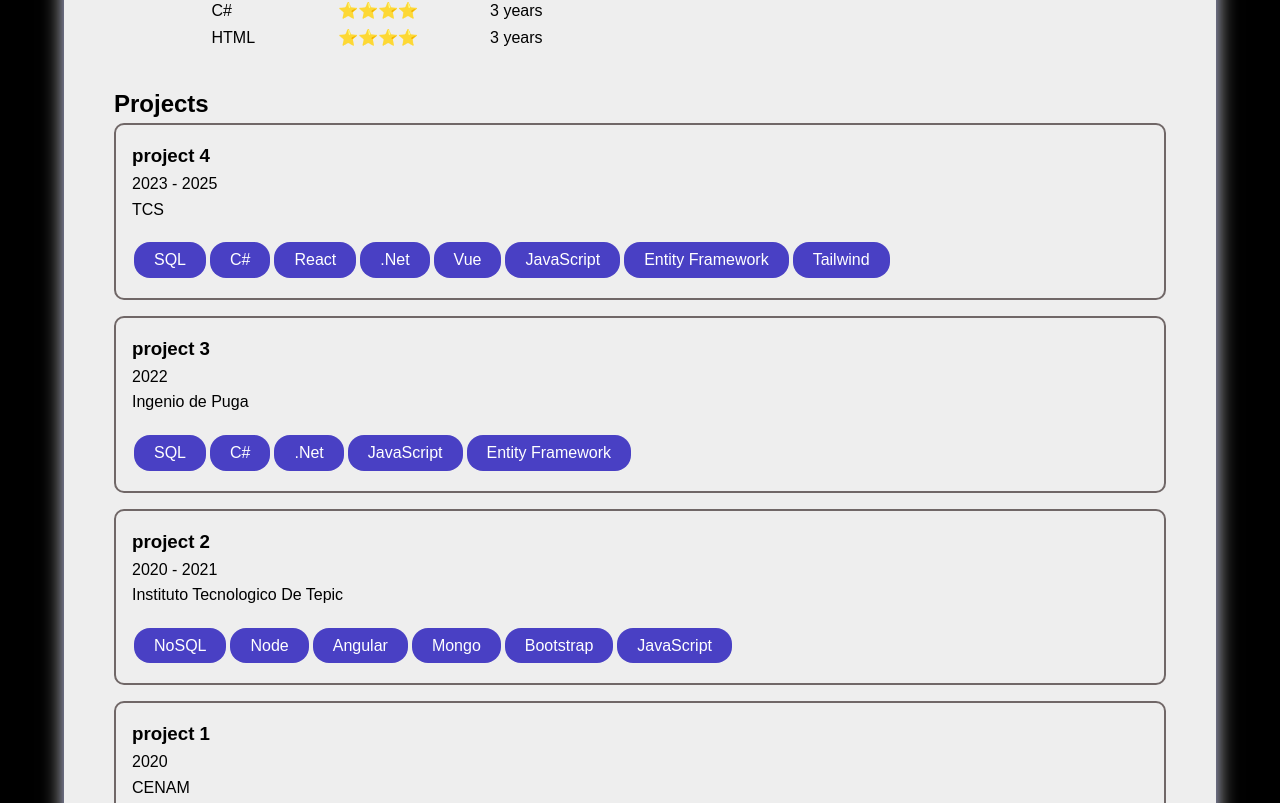
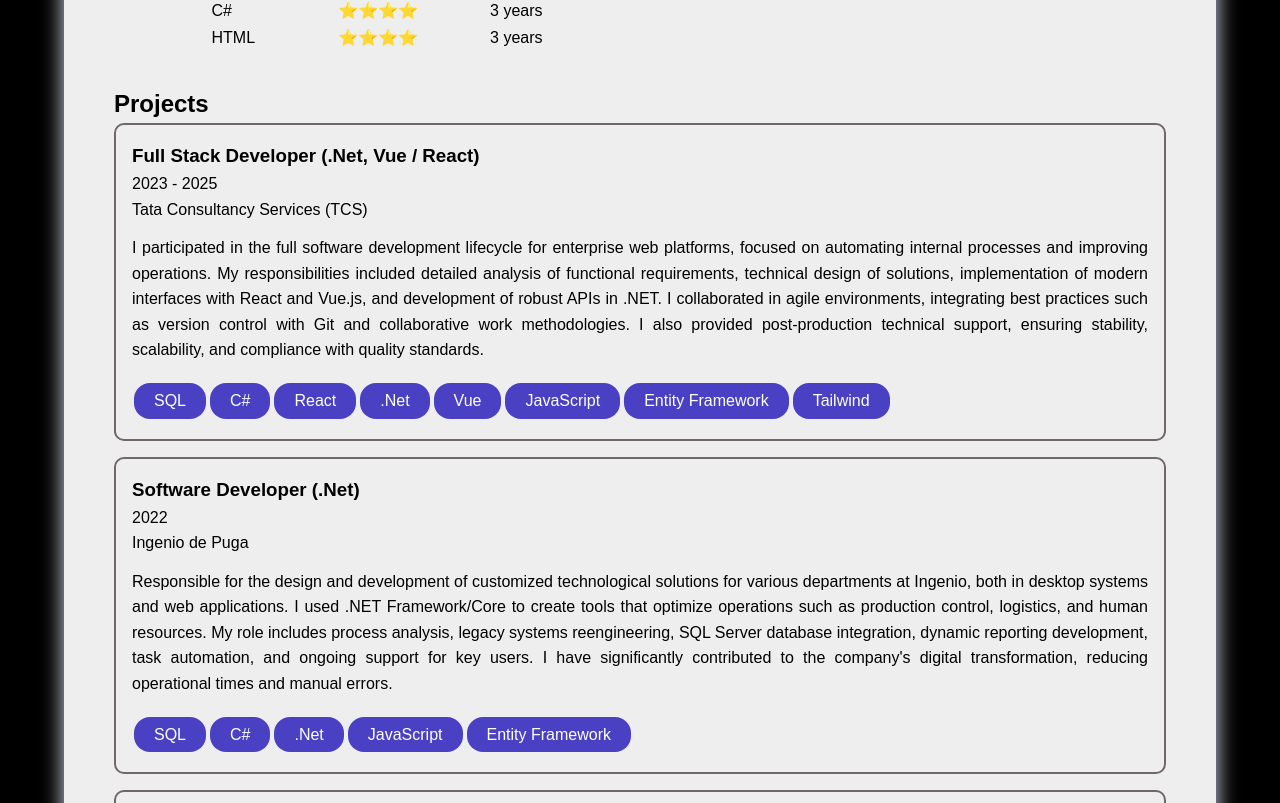
Before and after one commit to carlosValencia01/personal-page, a React (Vite) app: page / in a window 1280 px wide. Shown: the part 837-1640 px from the top of the page. Built offline with nearby package versions, Linux system fonts and the light colour scheme.

Commit message:
finish english content

```diff
--- a/src/Pages/AboutMe/AboutMe.jsx
+++ b/src/Pages/AboutMe/AboutMe.jsx
@@ -145,7 +145,7 @@ export const AboutMe = () => {
                         <h3>Ingeniería en Sistemas Computacionales</h3>
                         <p>Instituto Tecnológico de Tepic, Nayarit, Mexico</p>
                         <span>2014 - 2019</span>
-                        <p className='education-content'>Formación sólida en estructuras de datos, algoritmos, bases de datos y desarrollo de software. Participación en proyectos académicos orientados al desarrollo web full stack.</p>
+                        <p className='education-content'>{t('content-education')}</p>
                     </div>
                 </div>
                 <div id='lifestyle'>
--- a/src/Pages/AboutMe/projectInfoEn.js
+++ b/src/Pages/AboutMe/projectInfoEn.js
@@ -1,34 +1,37 @@
 export const projectsEn = [
     {
         id:4,
-        name:'project 4',
+        name:'Full Stack Developer (.Net, Vue / React)',
         duration:'2023 - 2025',
-        compani:'TCS',
-        description:'',
+        compani:'Tata Consultancy Services (TCS)',
+        description:'I participated in the full software development lifecycle for enterprise web platforms, focused on automating internal processes and improving operations. My responsibilities included detailed analysis of functional requirements, technical design of solutions, implementation of modern interfaces with React and Vue.js, and development of robust APIs in .NET. I collaborated in agile environments, integrating best practices such as version control with Git and collaborative work methodologies. I also provided post-production technical support, ensuring stability, scalability, and compliance with quality standards.',
         technologies:['SQL','C#','React','.Net','Vue','JavaScript','Entity Framework', 'Tailwind']
     },
     {
         id:3,
-        name:'project 3',
+        name:'Software Developer (.Net)',
         duration:'2022',
         compani:'Ingenio de Puga',
-        description:'',
+        description:`Responsible for the design and development of customized technological solutions for various departments at Ingenio, both in desktop systems and web applications. I used .NET Framework/Core to create tools that optimize operations such as production control, logistics, and human resources.
+        My role includes process analysis, legacy systems reengineering, SQL Server database integration, dynamic reporting development, task automation, and ongoing support for key users. I have significantly contributed to the company's digital transformation, reducing operational times and manual errors.`,
         technologies:['SQL','C#','.Net','JavaScript','Entity Framework']
     },
     {
         id:2,
-        name:'project 2',
-        duration:'2020 - 2021',
+        name:'Full Stack Developer (MEAN)',
+        duration:'October 2020 - February 2021',
         compani:'Instituto Tecnologico De Tepic',
-        description:'',
+        description:`I participated in the design and development of a web platform for managing student social services, using the MEAN stack (MongoDB, Express.js, Angular, Node.js).
+        The system allows students to register, view, and track their projects, while administrators can validate information, generate reports, and maintain communication with users. I implemented JWT authentication, RESTful architecture, and responsive design, improving the institution's administrative efficiency.`,
         technologies:['NoSQL','Node','Angular','Mongo','Bootstrap','JavaScript']
     },
     {
         id:1,
-        name:'project 1',
-        duration:'2020',
-        compani:'CENAM',
-        description:'',
+        name:'Web Developer (.Net)',
+        duration:'February 2020 - June 2020',
+        compani:'CENAM – Centro Nacional de Metrología',
+        description:`I collaborated on the development of an internal web platform for managing users, roles, and customized features for CENAM staff. Using .NET MVC, I designed clean and secure interfaces, along with optimized database structures for rapid query and scalability.
+        The system included role-based authentication, permission management, and modules tailored to the specific needs of different technical areas. This solution contributed to more organized, secure, and centralized information management.`,
         technologies:['SQL','C#','.Net','JavaScript']
     }
 ]
--- a/src/Pages/AboutMe/projectInfoEs.js
+++ b/src/Pages/AboutMe/projectInfoEs.js
@@ -4,7 +4,7 @@ export const projectsEs = [
         name:'Desarrollador Full Stack (.Net, Vue / React)',
         duration:'2023 - 2025',
         compani:'Tata Consultancy Services (TCS)',
-        description:`Participé en el ciclo completo de vida de desarrollo de software para plataformas web empresariales, orientadas a la automatización de procesos internos y mejora operativa. Mis responsabilidades incluyeron el análisis detallado de requerimientos funcionales, diseño técnico de soluciones, implementación de interfaces modernas con React y Vue.js, y desarrollo de APIs robustas en .NET Core.
+        description:`Participé en el ciclo completo de vida de desarrollo de software para plataformas web empresariales, orientadas a la automatización de procesos internos y mejora operativa. Mis responsabilidades incluyeron el análisis detallado de requerimientos funcionales, diseño técnico de soluciones, implementación de interfaces modernas con React y Vue.js, y desarrollo de APIs robustas en .NET.
         Colaboré en entornos ágiles, integrando buenas prácticas como control de versiones con Git y metodologías de trabajo colaborativo. Además, brindé soporte técnico postproducción, asegurando estabilidad, escalabilidad y cumplimiento de estándares de calidad.`,
         technologies:['SQL','C#','React','.Net','Vue','JavaScript','Entity Framework', 'Tailwind']
     },
@@ -20,7 +20,7 @@ export const projectsEs = [
     {
         id:2,
         name:'Desarrollador Full Stack (MEAN)',
-        duration:'Octubre 2020 -febrero 2021',
+        duration:'Octubre 2020 - Febrero 2021',
         compani:'Instituto Tecnologico De Tepic',
         description:`Participe en el diseño y desarrollo de una plataforma web para la gestión del servicio social estudiantil, utilizando el stack MEAN (MongoDB, Express.js, Angular, Node.js).
         El sistema permite a los estudiantes registrar, consultar y dar seguimiento a sus proyectos, mientras que los administradores pueden validar información, generar reportes y mantener comunicación con los usuarios. Implementé autenticación JWT, arquitectura RESTful y diseño responsivo, mejorando la eficiencia administrativa de la institución.`,
--- a/src/locales/en/translation.json
+++ b/src/locales/en/translation.json
@@ -13,6 +13,7 @@
     "section-lifestyle":"Hobbies and lifestyle",
     "section-contact":"Contact",
     "content-about": "👋 Hello! I'm a Full Stack developer focused on building modern, efficient, and scalable web solutions.\n\nI combine the best of the frontend with React and the power of the backend with C# and .NET to develop robust applications that provide real value to users.\n\nI'm passionate about constantly learning, solving complex problems, and working on challenging projects.\n\nBesides programming, I enjoy improving my technical skills, collaborating with teams, and staying up to date with the latest trends in web development.\n\nWelcome to my site: here you will find information about some of the projects that reflect my working style, my focus on code quality, and my commitment to excellence.",
+    "content-education" : "Graduated of the Computer Systems Engineering program specialized in web development and cross-platform applications with a solid background in data structures, algorithms, databases, and software development. Participation in academic projects focused on full-stack web development.",
     "content-lifestyle":"Beyond coding, I'm a person focused on constant growth and personal balance. I dedicate my evenings to working out at the gym, which helps me maintain discipline and energy. I study programming and Italian daily, and in my free time, I enjoy playing the guitar, an activity that allows me to express creativity in a different way. I firmly believe that a balanced developer achieves more creative, efficient, and sustainable solutions. I'm also passionate about Formula 1 racing, and in my free time, I restore and repair gadgets like iPods and other unusual devices.",
     "technologies-skills":"Technologies and Frameworks",
     "languages-skills":"Languages",
--- a/src/locales/es/translation.json
+++ b/src/locales/es/translation.json
@@ -13,6 +13,7 @@
     "section-lifestyle":"Hobbies y estilo de vida",
     "section-contact":"Contacto",
     "content-about": "👋 ¡Hola! Soy un desarrollador Full Stack con enfoque en la creación de soluciones web modernas, eficientes y escalables.\n\nCombino lo mejor del frontend con React y el poder del backend con C# y .NET para desarrollar aplicaciones robustas que brindan valor real a los usuarios.\n\nMe apasiona aprender constantemente, resolver problemas complejos y trabajar en proyectos que representen un reto.\n\nAdemás de programar, disfruto mejorar mis habilidades técnicas, colaborar en equipo y mantenerme actualizado con las últimas tendencias del desarrollo web.\n\nBienvenido/a a mi sitio: aquí encontrarás información sobre algunos de los proyectos que reflejan mi estilo de trabajo, mi enfoque en la calidad del código y mi compromiso con la excelencia.",
+    "content-education" : "Graduado de la carrera de Ingenieria en sistemas computacionales con especialidad en desarrollo web y aplicaciones multiplataforma con formación sólida en estructuras de datos, algoritmos, bases de datos y desarrollo de software. Participación en proyectos académicos orientados al desarrollo web full stack.",
     "content-lifestyle":"Más allá del código, soy una persona enfocada en el crecimiento constante y el equilibrio personal. Dedico mis tardes al entrenamiento en el gimnasio, lo que me ayuda a mantener la disciplina y la energía. Estudio programación e italiano diariamente, y en mis momentos libres disfruto tocar la guitarra, una actividad que me permite expresar creatividad de otra forma. Creo firmemente que un desarrollador equilibrado logra soluciones más creativas, eficientes y sostenibles. También me apasionan las carreras de Formula 1 y durante mi tiempo libre restauro y reparo gadgets como iPods y demás dispositivos curiosos.",
     "technologies-skills":"Tecnologias y Frameworks",
     "languages-skills":"Idiomas",
```
